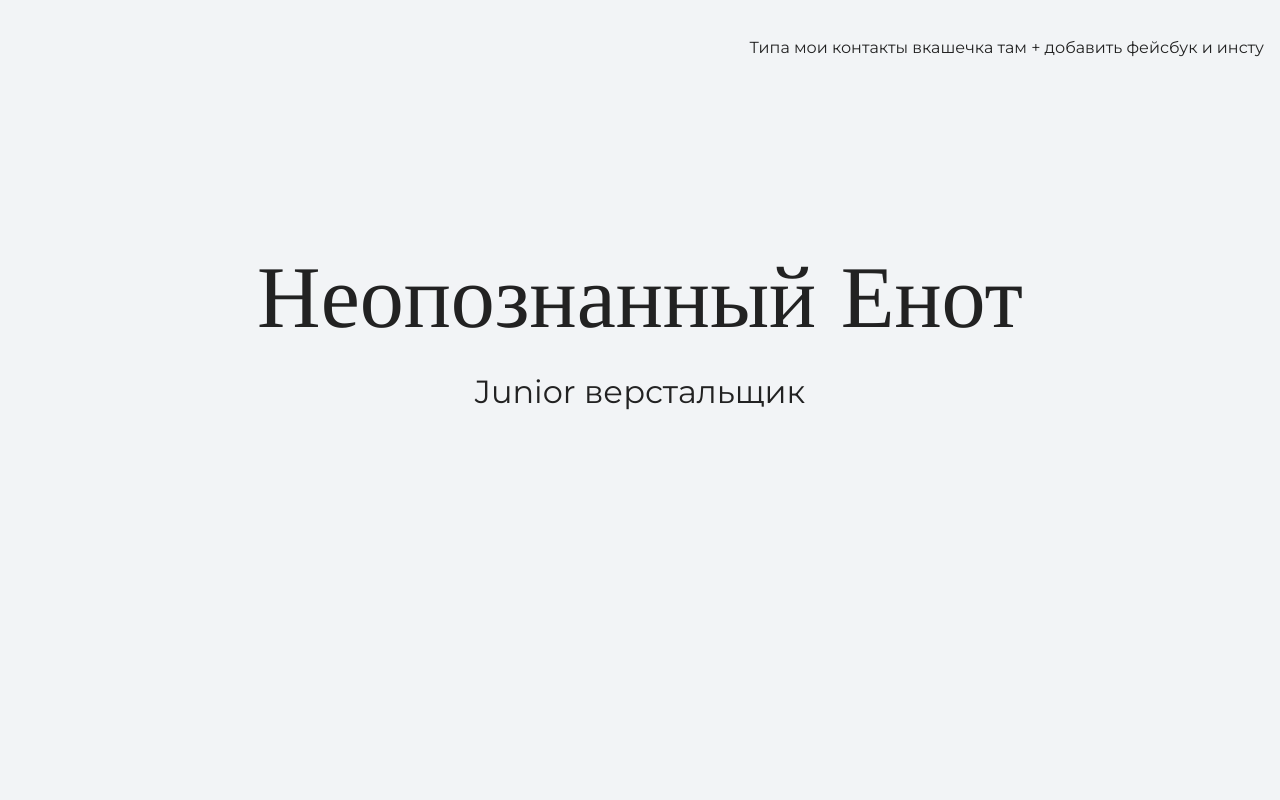
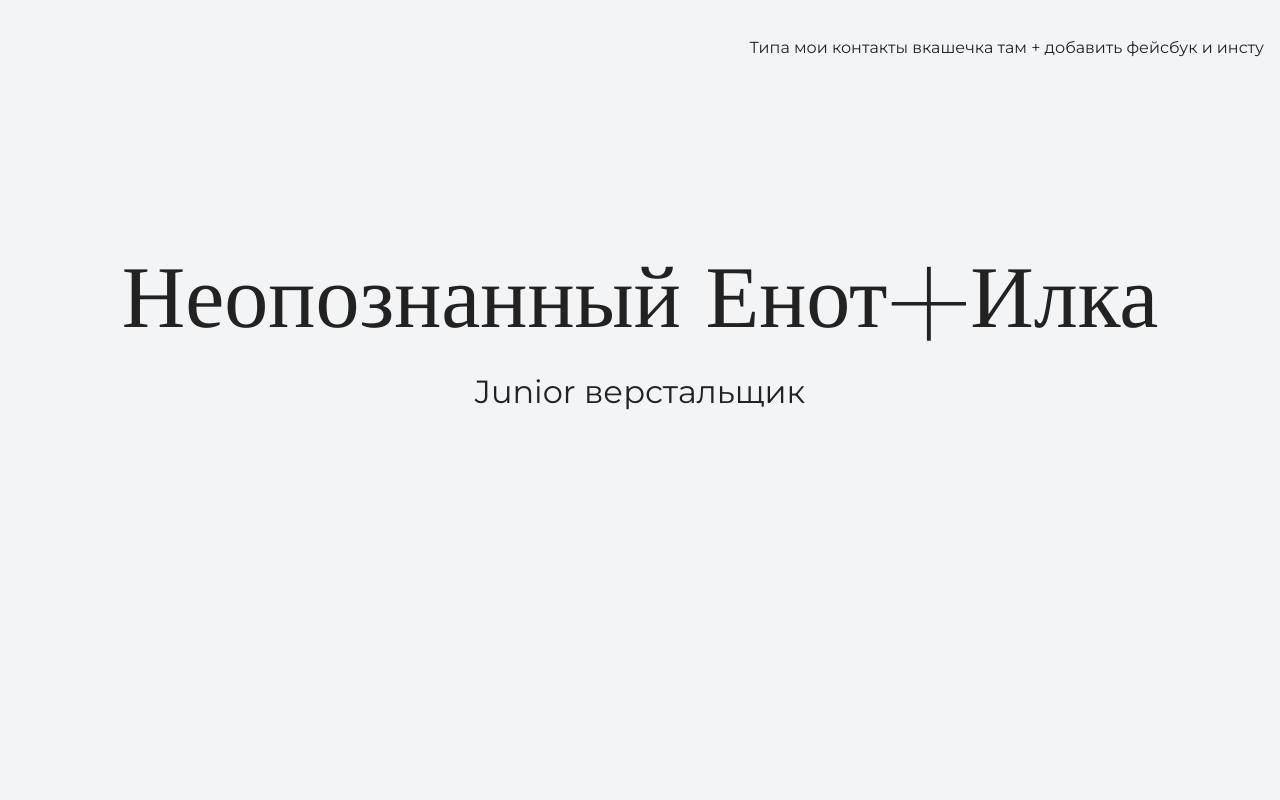
Before and after one commit to papiggg/new-site, a plain HTML site: page index.html in a window 1280 px wide. Shown: the top 800 px of the page. Drawn offline with nearby package versions, Linux system fonts and the light colour scheme.

Commit message:
Енот и Илка

```diff
--- a/index.html
+++ b/index.html
@@ -13,7 +13,7 @@
     </header>
 
     <section class="hero-image">
-      <div class="container"> <h1 class="heading">Неопознанный Енот</h1>
+      <div class="container"> <h1 class="heading">Неопознанный Енот+Илка</h1>
       <p>Junior верстальщик</p></div>
     </section>
 
```
